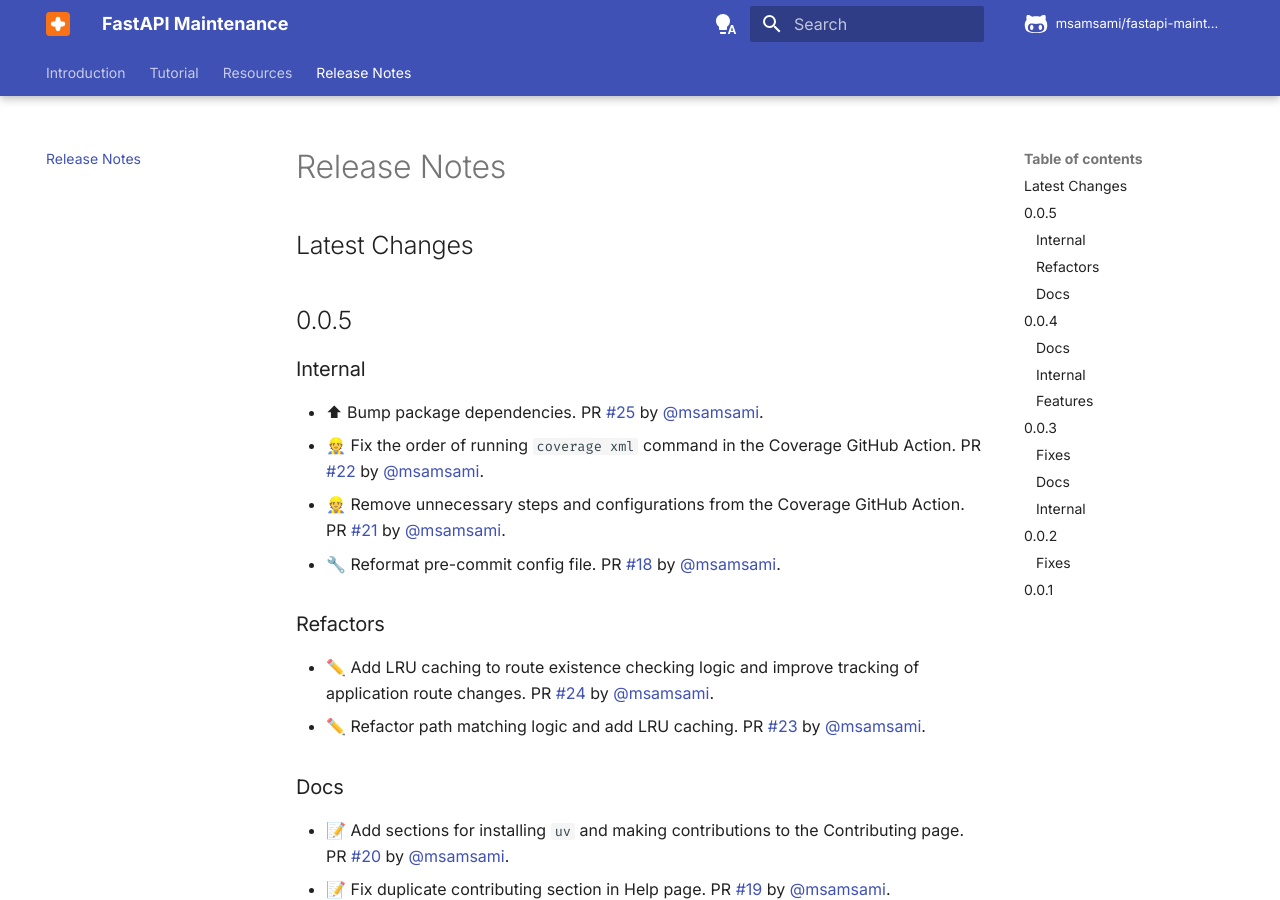
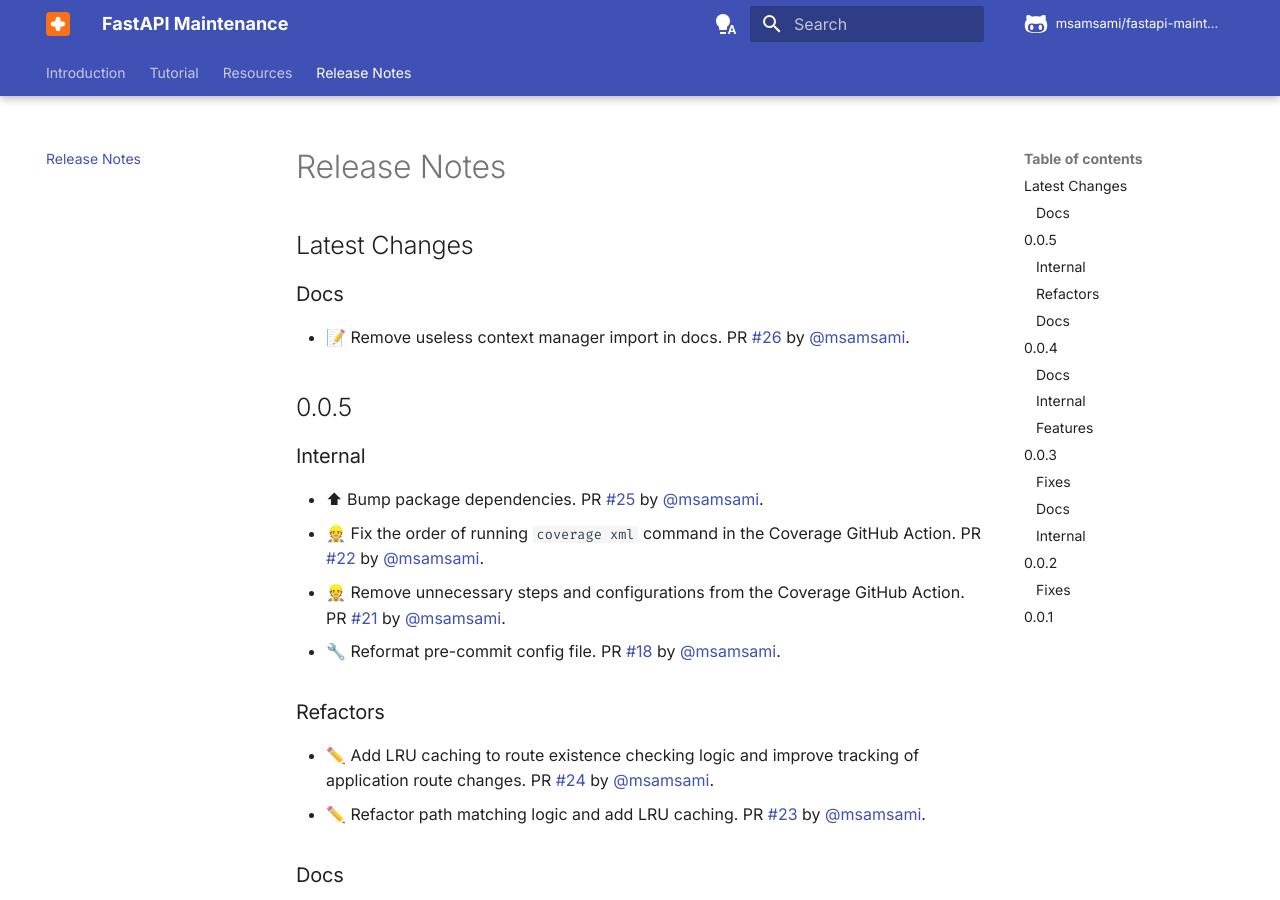
Before and after one commit to msamsami/fastapi-maintenance, an MkDocs documentation site: the page built from docs/release-notes.md, in a window 1280 px wide and 900 px high. Built offline with MkDocs 1.6.1 and Material for MkDocs 9.7.7, drawn with Linux system fonts in a browser that asks for light colours; comment, search, counter and statistics services are not loaded.

Commit message:
Update release notes

```diff
--- a/docs/release-notes.md
+++ b/docs/release-notes.md
@@ -1,6 +1,10 @@
 # Release Notes
 
 ## Latest Changes
+
+### Docs
+
+- 📝 Remove useless context manager import in docs. PR [#26](https://github.com/msamsami/fastapi-maintenance/pull/26) by [@msamsami](https://github.com/msamsami).
 
 ## 0.0.5
 
```
